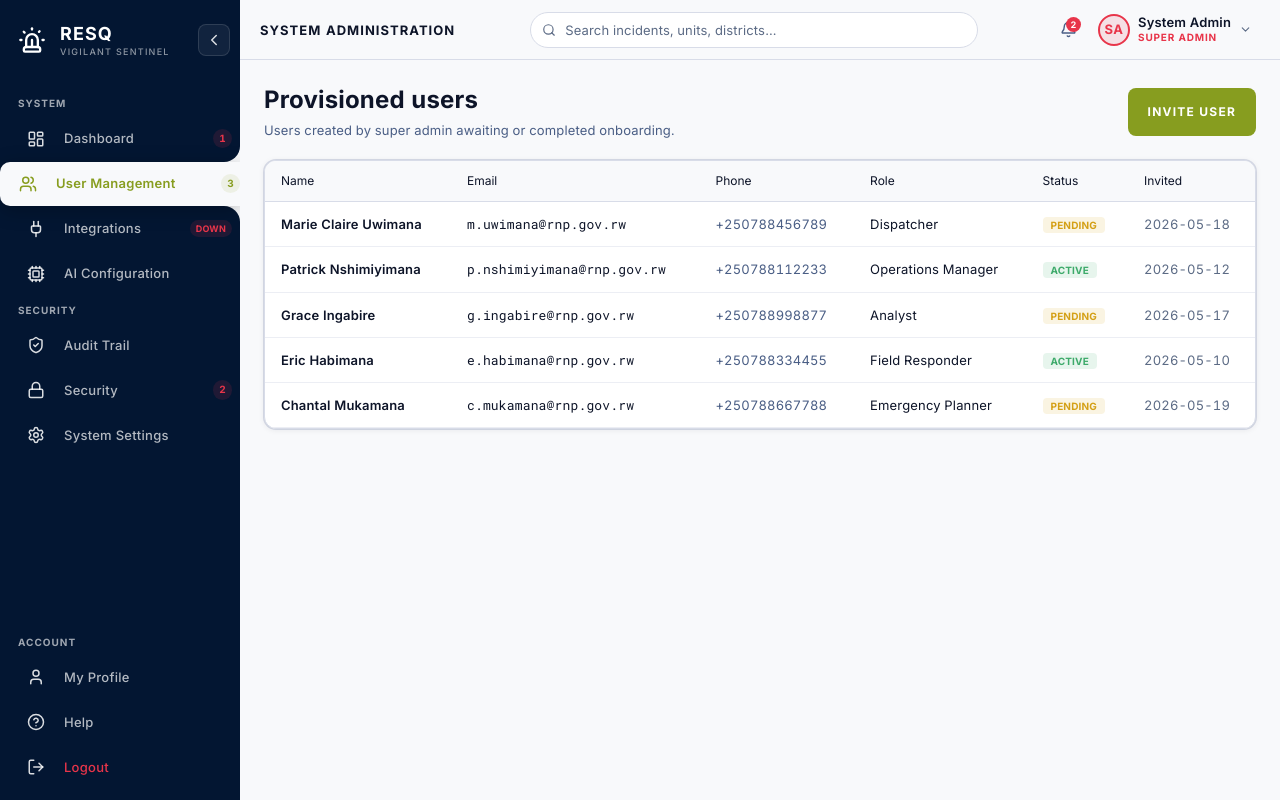
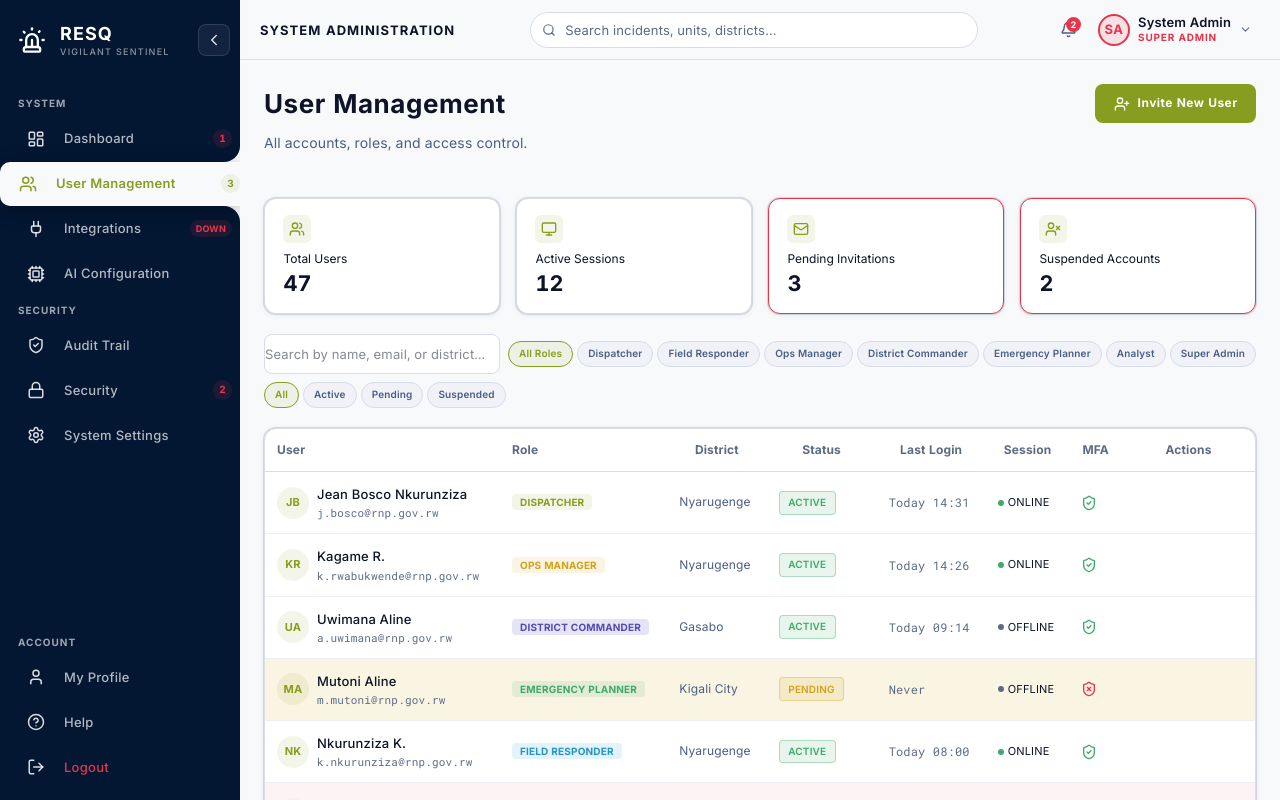
Before and after one commit to Munezeroolivierhugue/ResQ-Frontend, a React (Vite) app: page /admin/users in a window 1280 px wide. Built offline with nearby package versions, Linux system fonts and the light colour scheme; sample sign-in values are in the browser's storage.

Commit message:
refactor: update admin users, invite and settings pages

```diff
--- a/src/pages/admin/AdminInviteUser.jsx
+++ b/src/pages/admin/AdminInviteUser.jsx
@@ -245,7 +245,7 @@ export default function AdminInviteUser() {
                     value={form.role}
                     onChange={(e) => handleRoleChange(e.target.value)}
                   >
-                    {ASSIGNED_ROLES.map((r) => (
+                    {ASSIGNED_ROLES.filter((r) => r.value !== 'admin' && r.value !== 'super_admin').map((r) => (
                       <option key={r.value} value={r.value}>{r.label}</option>
                     ))}
                   </select>
--- a/src/pages/admin/AdminSettings.jsx
+++ b/src/pages/admin/AdminSettings.jsx
@@ -1,5 +1,5 @@
-import AdminPortalSettingsView from '../../components/settings/AdminPortalSettingsView'
+import AdminSystemSettings from './AdminSystemSettings'
 
 export default function AdminSettings() {
-  return <AdminPortalSettingsView />
+  return <AdminSystemSettings />
 }
--- a/src/pages/admin/AdminUsers.jsx
+++ b/src/pages/admin/AdminUsers.jsx
@@ -1,65 +1,200 @@
-import { Link } from 'react-router-dom'
-import { mockInvitedUsers } from '../../data/mockAuthData'
-import { ASSIGNED_ROLES } from '../../data/mockAuthData'
+import { useState } from 'react'
+import { UserPlus, Users, Monitor, Mail, UserX, ShieldCheck, ShieldX, Pencil, Key, Upload, Download, X } from 'lucide-react'
+import MetricCard from '../../components/dispatcher/MetricCard'
+import StatusBadge from '../../components/dispatcher/StatusBadge'
+import AdminPageHeader from '../../components/admin/AdminPageHeader'
+import AdminInviteUser from './AdminInviteUser'
+import { ADMIN_USERS, adminRoleBadge } from '../../data/mockAdminData'
+import { ADMIN_PENDING_INVITES } from '../../data/mockAdminData'
 
-const statusStyle = {
-  pending: { color: 'var(--status-medium)', bg: 'var(--status-medium-bg)' },
-  active: { color: 'var(--status-low)', bg: 'var(--status-low-bg)' },
+const ROLE_FILTERS = ['All Roles', 'Dispatcher', 'Field Responder', 'Ops Manager', 'District Commander', 'Emergency Planner', 'Analyst', 'Super Admin']
+const STATUS_FILTERS = ['All', 'Active', 'Pending', 'Suspended']
+
+function statusVariant(s) {
+  if (s === 'ACTIVE') return 'resolved'
+  if (s === 'PENDING') return 'handover'
+  return 'critical'
 }
 
 export default function AdminUsers() {
+  const [showInvite, setShowInvite] = useState(false)
+  const [roleFilter, setRoleFilter] = useState('All Roles')
+  const [statusFilter, setStatusFilter] = useState('All')
+
   return (
-    <div className="portal-page">
-      <div className="flex items-center justify-between mb-5">
-        <div>
-          <h1 className="text-2xl font-bold m-0" style={{ fontFamily: 'var(--font-display)' }}>
-            Provisioned users
-          </h1>
-          <p className="text-[13px] text-(--text-secondary) m-0 mt-1">
-            Users created by super admin awaiting or completed onboarding.
-          </p>
-        </div>
-        <Link to="/admin" className="auth-primary-btn no-underline" style={{ width: 'auto' }}>
-          Invite user
-        </Link>
+    <div className="portal-page flex flex-col gap-5 min-w-[1024px]">
+      <AdminPageHeader
+        title="User Management"
+        subtitle="All accounts, roles, and access control."
+        actions={
+          <button type="button" className="dispatcher-btn-primary inline-flex items-center gap-2" onClick={() => setShowInvite(true)}>
+            <UserPlus size={16} />
+            Invite New User
+          </button>
+        }
+      />
+
+      <div className="portal-grid-4">
+        <MetricCard icon={Users} label="Total Users" value="47" hintTone="neutral" />
+        <MetricCard icon={Monitor} label="Active Sessions" value="12" hintTone="neutral" />
+        <MetricCard
+          icon={Mail}
+          label="Pending Invitations"
+          value={String(ADMIN_PENDING_INVITES)}
+          className="dispatcher-metric-card--alert"
+          hintTone="neutral"
+        />
+        <MetricCard icon={UserX} label="Suspended Accounts" value="2" hintTone="warning" className="dispatcher-metric-card--alert" />
       </div>
 
-      <div className="rounded-xl border border-(--border) bg-(--bg-surface) table-scroll shadow-[var(--shadow-card)]">
-        <table className="w-full border-collapse text-[13px] min-w-[640px]">
+      <div className="flex flex-wrap gap-2 items-center">
+        <input className="dispatcher-input h-10 flex-1 min-w-[200px]" placeholder="Search by name, email, or district..." />
+        <div className="flex flex-wrap gap-1">
+          {ROLE_FILTERS.map((r) => (
+            <button
+              key={r}
+              type="button"
+              className="text-[10px] font-semibold px-2.5 py-1 rounded-full border cursor-pointer"
+              style={{
+                background: roleFilter === r ? 'var(--accent-ghost)' : 'var(--bg-elevated)',
+                borderColor: roleFilter === r ? 'var(--accent)' : 'var(--border)',
+                color: roleFilter === r ? 'var(--accent)' : 'var(--text-secondary)',
+              }}
+              onClick={() => setRoleFilter(r)}
+            >
+              {r}
+            </button>
+          ))}
+        </div>
+        <div className="flex flex-wrap gap-1">
+          {STATUS_FILTERS.map((s) => (
+            <button
+              key={s}
+              type="button"
+              className="text-[10px] font-semibold px-2.5 py-1 rounded-full border cursor-pointer"
+              style={{
+                background: statusFilter === s ? 'var(--accent-ghost)' : 'var(--bg-elevated)',
+                borderColor: statusFilter === s ? 'var(--accent)' : 'var(--border)',
+                color: statusFilter === s ? 'var(--accent)' : 'var(--text-secondary)',
+              }}
+              onClick={() => setStatusFilter(s)}
+            >
+              {s}
+            </button>
+          ))}
+        </div>
+      </div>
+
+      <div className="dispatcher-surface overflow-x-auto">
+        <table className="w-full text-[12px] min-w-[960px]">
           <thead>
-            <tr className="bg-(--bg-base) border-b border-(--border)">
-              {['Name', 'Email', 'Phone', 'Role', 'Status', 'Invited'].map((h) => (
-                <th key={h} className="text-left px-4 py-3 field-label">
-                  {h}
-                </th>
-              ))}
+            <tr className="text-(--text-muted) border-b border-(--border)">
+              <th className="text-left p-3">User</th>
+              <th className="text-left p-3">Role</th>
+              <th className="p-3">District</th>
+              <th className="p-3">Status</th>
+              <th className="p-3">Last Login</th>
+              <th className="p-3">Session</th>
+              <th className="p-3">MFA</th>
+              <th className="p-3">Actions</th>
             </tr>
           </thead>
           <tbody>
-            {mockInvitedUsers.map((u) => {
-              const roleLabel = ASSIGNED_ROLES.find((r) => r.value === u.role)?.label || u.role
-              const st = statusStyle[u.status] || statusStyle.pending
+            {ADMIN_USERS.map((u) => {
+              const rb = adminRoleBadge(u.role)
               return (
-                <tr key={u.id} className="border-b border-(--border-subtle) hover:bg-(--bg-elevated)">
-                  <td className="px-4 py-3 font-semibold">{u.fullName}</td>
-                  <td className="px-4 py-3" style={{ fontFamily: 'var(--font-mono)' }}>{u.email}</td>
-                  <td className="px-4 py-3 text-(--text-secondary)">{u.phone}</td>
-                  <td className="px-4 py-3">{roleLabel}</td>
-                  <td className="px-4 py-3">
-                    <span
-                      className="text-[10px] font-bold uppercase px-2 py-0.5 rounded"
-                      style={{ color: st.color, background: st.bg }}
-                    >
-                      {u.status}
+                <tr
+                  key={u.email}
+                  className="border-b border-(--border-subtle) dispatcher-table-row group"
+                  style={{
+                    background: u.tint === 'medium' ? 'var(--status-medium-bg)' : u.tint === 'critical' ? 'var(--status-critical-bg)' : undefined,
+                    opacity: u.opacity ?? 1,
+                  }}
+                >
+                  <td className="p-3">
+                    <div className="flex items-center gap-2">
+                      <span
+                        className="w-8 h-8 rounded-full flex items-center justify-center text-[11px] font-bold shrink-0"
+                        style={{ background: 'var(--accent-ghost)', color: 'var(--accent)' }}
+                      >
+                        {u.initials}
+                      </span>
+                      <div>
+                        <div className="font-medium text-[13px]">{u.name}</div>
+                        <div className="font-mono text-[11px] text-(--text-muted)">{u.email}</div>
+                      </div>
+                    </div>
+                  </td>
+                  <td className="p-3">
+                    <span className="text-[10px] font-bold px-2 py-0.5 rounded" style={{ background: rb.bg, color: rb.color }}>
+                      {rb.label}
                     </span>
                   </td>
-                  <td className="px-4 py-3 text-(--text-muted)">{u.invitedAt}</td>
+                  <td className="p-3 text-(--text-secondary)">{u.district}</td>
+                  <td className="p-3">
+                    <StatusBadge label={u.status} variant={statusVariant(u.status)} />
+                  </td>
+                  <td className="p-3 font-mono text-(--text-muted)">{u.lastLogin}</td>
+                  <td className="p-3">
+                    <span className="flex items-center gap-1 text-[11px]">
+                      <span
+                        className="w-1.5 h-1.5 rounded-full"
+                        style={{ background: u.session === 'ONLINE' ? 'var(--status-low)' : 'var(--text-muted)' }}
+                      />
+                      {u.session}
+                    </span>
+                  </td>
+                  <td className="p-3">
+                    {u.mfa ? <ShieldCheck size={16} style={{ color: 'var(--status-low)' }} /> : <ShieldX size={16} style={{ color: 'var(--status-critical)' }} />}
+                  </td>
+                  <td className="p-3">
+                    <div className="flex gap-1 opacity-0 group-hover:opacity-100 transition-opacity">
+                      <button type="button" className="dispatcher-btn-icon" aria-label="Edit"><Pencil size={14} /></button>
+                      <button type="button" className="dispatcher-btn-icon" aria-label="Suspend"><UserX size={14} /></button>
+                      <button type="button" className="dispatcher-btn-icon" aria-label="Reset password"><Key size={14} /></button>
+                    </div>
+                  </td>
                 </tr>
               )
             })}
           </tbody>
         </table>
       </div>
+
+      <div className="dispatcher-surface p-4">
+        <h3 className="text-[13px] font-semibold m-0">Bulk User Import</h3>
+        <p className="text-[12px] text-(--text-muted) m-0 mb-3">Import multiple users from CSV</p>
+        <div
+          className="flex items-center justify-center gap-2 rounded-lg mb-3"
+          style={{ height: 80, border: '2px dashed var(--border)', background: 'var(--bg-elevated)' }}
+        >
+          <Upload size={20} className="text-(--text-muted)" />
+          <span className="text-[13px] text-(--text-muted)">Drop CSV file here or browse</span>
+        </div>
+        <a href="#" className="text-[12px] font-semibold text-(--accent) inline-flex items-center gap-1 no-underline hover:underline">
+          <Download size={12} />
+          Download CSV Template
+        </a>
+        <button type="button" className="dispatcher-btn-primary mt-3 block" disabled>
+          Import Users
+        </button>
+      </div>
+
+      {showInvite && (
+        <div className="fixed inset-0 z-[350] flex justify-end" style={{ background: 'rgba(0,0,0,0.45)' }}>
+          <div className="w-full max-w-[920px] h-full overflow-y-auto bg-(--bg-base) border-l border-(--border) shadow-2xl relative">
+            <button
+              type="button"
+              className="absolute top-4 right-4 z-10 p-2 rounded-lg border border-(--border) bg-(--bg-surface) cursor-pointer"
+              onClick={() => setShowInvite(false)}
+              aria-label="Close"
+            >
+              <X size={18} />
+            </button>
+            <AdminInviteUser />
+          </div>
+        </div>
+      )}
     </div>
   )
 }
```
